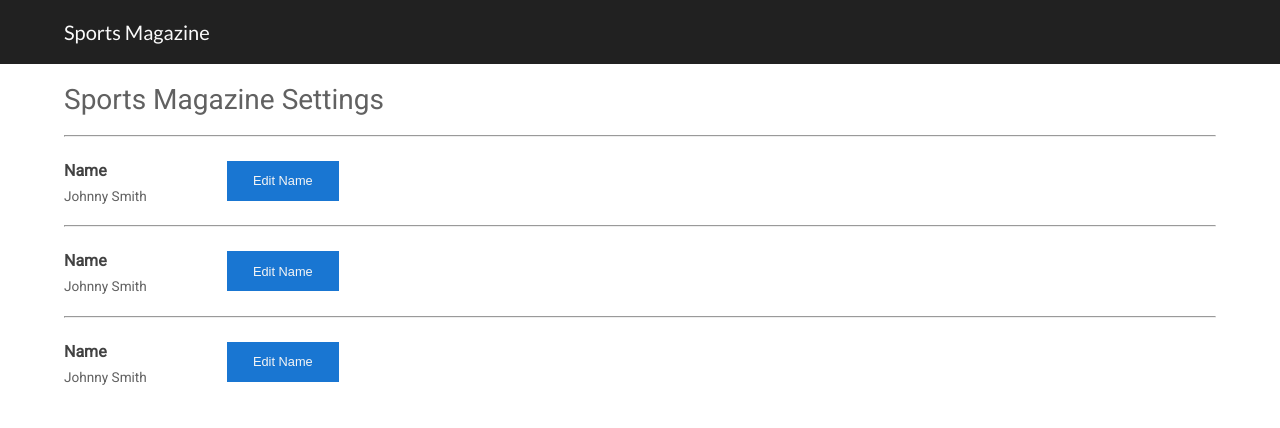
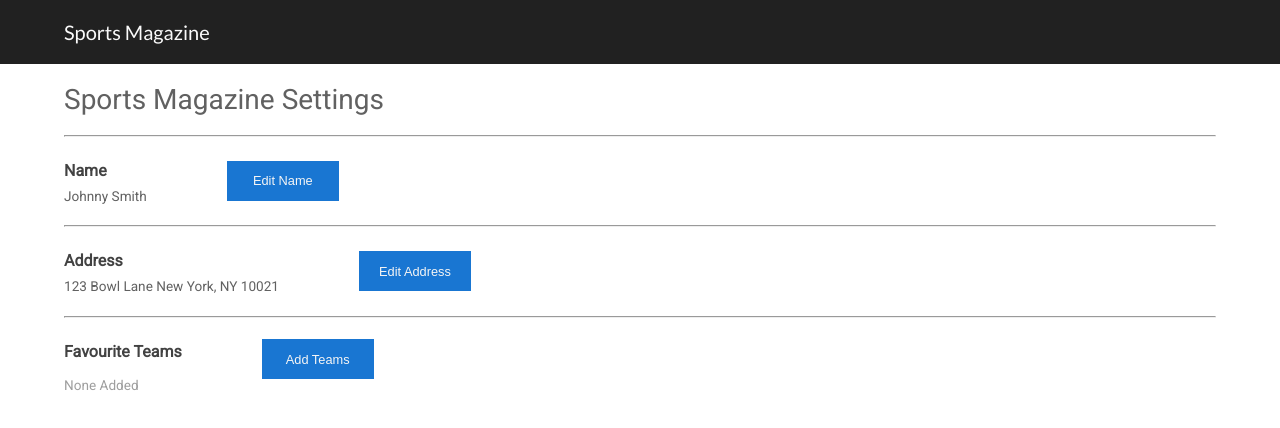
Before and after one commit to Christian-Paul/boa-challenge, a React (Create React App) app: page / in a window 1280 px wide. Shown: the top 428 px of the page. Built offline with nearby package versions, Linux system fonts and the light colour scheme.

Commit message:
display appropriate settings info and dispatch appropriate actions based on props

```diff
--- a/src/components/Button.jsx
+++ b/src/components/Button.jsx
@@ -1,8 +1,26 @@
 import React from 'react';
 import '../App.css'
 
-const Button = ({ changeActiveModal }) => (
-	<button className='button' onClick={() => changeActiveModal('team')}>Edit Name</button>
+const buttonText = (title, info) => (title !== 'Favourite Teams') ? (
+	`Edit ${title}`
+) : (
+	(info.length === 0) ? (
+		'Add Teams'
+	) : (
+		'Update Teams'
+	)
+)
+
+const modal = (title) => (title !== 'Favourite Teams') ? (
+	title.toLowerCase()
+) : (
+	'team'
+)
+
+const Button = ({ changeActiveModal, title, info }) => (
+	<button className='button' onClick={() => changeActiveModal('team')}>
+		{buttonText(title, info)}
+	</button>
 )
 
 export default Button;
--- a/src/components/Settings.jsx
+++ b/src/components/Settings.jsx
@@ -7,13 +7,13 @@ const Settings = (props) => (
 		<div className='settings'>
 			<h1 className='settings-title'>Sports Magazine Settings</h1>
 			<hr/>
-			<SettingsRow {...props}>
+			<SettingsRow info={props.user.name} title='Name' changeActiveModal={props.changeActiveModal}>
 			</SettingsRow>
 			<hr/>
-			<SettingsRow {...props}>
+			<SettingsRow info={props.user.address} title='Address' changeActiveModal={props.changeActiveModal}>
 			</SettingsRow>
 			<hr/>
-			<SettingsRow {...props}>
+			<SettingsRow info={props.user.teams} title='Favourite Teams' changeActiveModal={props.changeActiveModal}>
 			</SettingsRow>
 		</div>
 	</div>
--- a/src/components/SettingsInfo.jsx
+++ b/src/components/SettingsInfo.jsx
@@ -1,11 +1,25 @@
 import React from 'react';
 import '../styles/Settings.css';
 
-const SettingsInfo = () => (
+const NoTeams = () => (
+	<div className='no-teams'>None Added</div>
+)
+
+const SettingsInfo = ({ info, title }) => (
 	<div>
-		<h4 className='settings-info-name'>Name</h4>
+		<h4 className='settings-info-name'>{ title }</h4>
 		<div className='settings-info-details'>
-			<p className='settings-info-details-text'>Johnny Smith</p>
+			{(title !== 'Favourite Teams') ? (
+				<p className='settings-info-details-text'>{ info }</p>
+			) : (
+				(info.length > 0) ? (
+					<ol>
+						<li>Team</li>
+					</ol>
+				) : (
+					<NoTeams />
+				)
+			)}
 		</div>
 	</div>
 )
--- a/src/components/SettingsRow.jsx
+++ b/src/components/SettingsRow.jsx
@@ -3,10 +3,10 @@ import Button from './Button.jsx';
 import SettingsInfo from './SettingsInfo.jsx';
 import '../styles/Settings.css';
 
-const SettingsRow = (props) => (
+const SettingsRow = ({ info, changeActiveModal, title }) => (
 	<div className='settings-row'>
-		<SettingsInfo user={props.user}/>
-		<Button changeActiveModal={props.changeActiveModal}/>
+		<SettingsInfo info={ info } title={ title } />
+		<Button changeActiveModal={ changeActiveModal } title={ title } info={ info }/>
 	</div>
 )
 
--- a/src/styles/Settings.css
+++ b/src/styles/Settings.css
@@ -33,3 +33,9 @@
 .settings-row > .button {
 	margin-left: 5rem;
 }
+
+.no-teams {
+	margin-top: 1rem;
+	color: #9E9E9E;
+	font-size: 0.85rem;
+}
```
